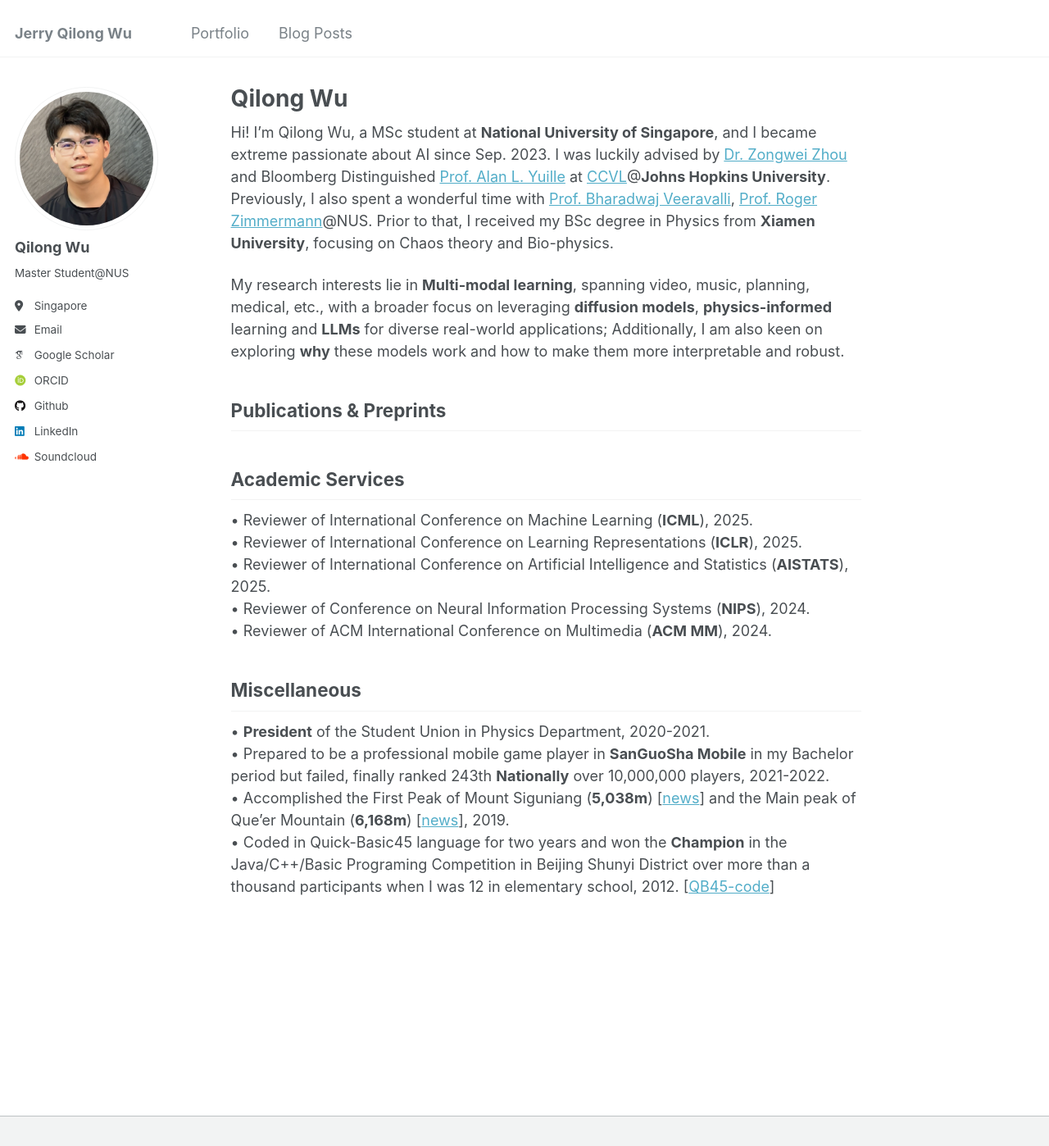
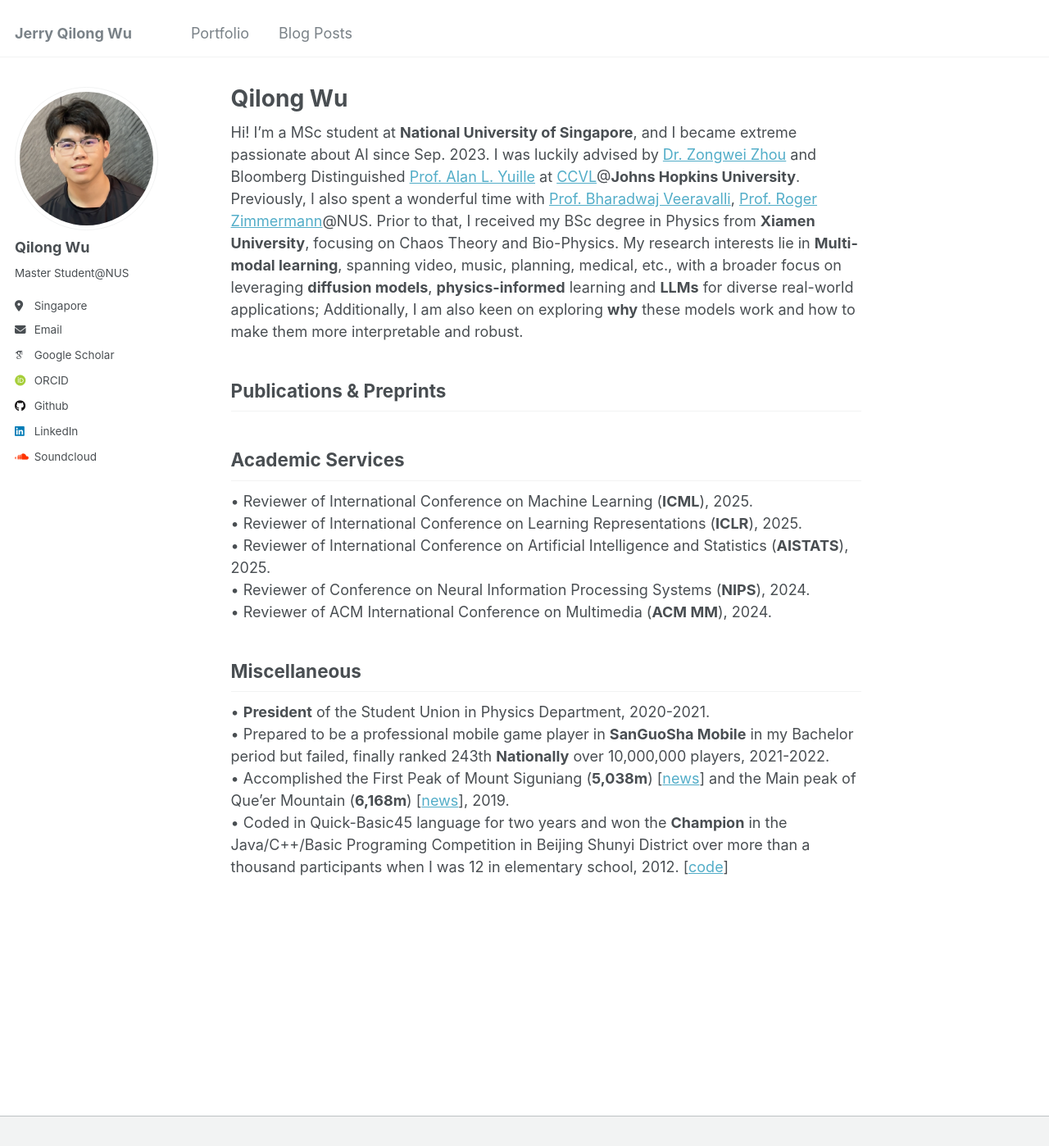
Before and after one commit to JerryWu-code/jerrywu-code.github.io, a Jekyll site: the page built from _pages/about.md, in a window 1280 px wide and 1398 px high. Shown: the whole window at 82% size. Built offline with Jekyll 4.4.1, drawn with Linux system fonts in a browser that asks for light colours; some web fonts are replaced.

```diff
--- a/_data/ui-text.yml
+++ b/_data/ui-text.yml
@@ -21,9 +21,9 @@ en: &DEFAULT_EN
   comments_title             : "Comments"
   more_label                 : "Learn More"
   related_label              : "You May Also Enjoy"
-  follow_label               : "Follow:"
-  feed_label                 : "Feed"
-  powered_by                 : "Powered by"
+  # follow_label               : "Follow:"
+  # feed_label                 : "Feed"
+  # powered_by                 : "Powered by"
   website_label              : "Website"
   email_label                : "Email"
   recent_posts               : "Recent Posts"
--- a/_pages/about.md
+++ b/_pages/about.md
@@ -7,8 +7,7 @@ redirect_from:
   - /about.html
 ---
 
-Hi! I’m Qilong Wu, a MSc student at **National University of Singapore**, and I became extreme passionate about AI since Sep. 2023. I was luckily advised by [Dr. Zongwei Zhou](https://www.zongweiz.com/) and Bloomberg Distinguished [Prof. Alan L. Yuille](https://www.cs.jhu.edu/~ayuille/) at [CCVL](https://ccvl.jhu.edu/)@**Johns Hopkins University**. Previously, I also spent a wonderful time with [Prof. Bharadwaj Veeravalli](https://scholar.google.com/citations?user=IqAJttsAAAAJ&hl=en), [Prof. Roger Zimmermann](https://scholar.google.com.tw/citations?user=IDREwXEAAAAJ)@NUS. Prior to that, I received my BSc degree in Physics from **Xiamen University**, focusing on Chaos theory and Bio-physics.
-
+Hi! I’m a MSc student at **National University of Singapore**, and I became extreme passionate about AI since Sep. 2023. I was luckily advised by [Dr. Zongwei Zhou](https://www.zongweiz.com/) and Bloomberg Distinguished [Prof. Alan L. Yuille](https://www.cs.jhu.edu/~ayuille/) at [CCVL](https://ccvl.jhu.edu/)@**Johns Hopkins University**. Previously, I also spent a wonderful time with [Prof. Bharadwaj Veeravalli](https://scholar.google.com/citations?user=IqAJttsAAAAJ&hl=en), [Prof. Roger Zimmermann](https://scholar.google.com.tw/citations?user=IDREwXEAAAAJ)@NUS. Prior to that, I received my BSc degree in Physics from **Xiamen University**, focusing on Chaos Theory and Bio-Physics.
 My research interests lie in **Multi-modal learning**, spanning video, music, planning, medical, etc., with a broader focus on leveraging **diffusion models**, **physics-informed** learning and **LLMs** for diverse real-world applications; Additionally, I am also keen on exploring **why** these models work and how to make them more interpretable and robust.
 
 Publications & Preprints
@@ -27,4 +26,4 @@ Miscellaneous
 •	**President** of the Student Union in Physics Department, 2020-2021.<br />
 •	Prepared to be a professional mobile game player in **SanGuoSha Mobile** in my Bachelor period but failed, finally ranked 243th **Nationally** over 10,000,000 players, 2021-2022.<br />
 •	Accomplished the First Peak of Mount Siguniang (**5,038m**) [[news](http://bbs.lvye.cn/thread-2635185-1-1.html)] and the Main peak of Que’er Mountain (**6,168m**) [[news](http://bbs.lvye.cn/thread-2635578-1-1.html)], 2019.<br />
-•	Coded in Quick-Basic45 language for two years and won the **Champion** in the Java/C++/Basic Programing Competition in Beijing Shunyi District over more than a thousand participants when I was 12 in elementary school, 2012. [[QB45-code](https://github.com/JerryWu-code/Code-Memory)]<br />
+•	Coded in Quick-Basic45 language for two years and won the **Champion** in the Java/C++/Basic Programing Competition in Beijing Shunyi District over more than a thousand participants when I was 12 in elementary school, 2012. [[code](https://github.com/JerryWu-code/Code-Memory)]<br />
```
